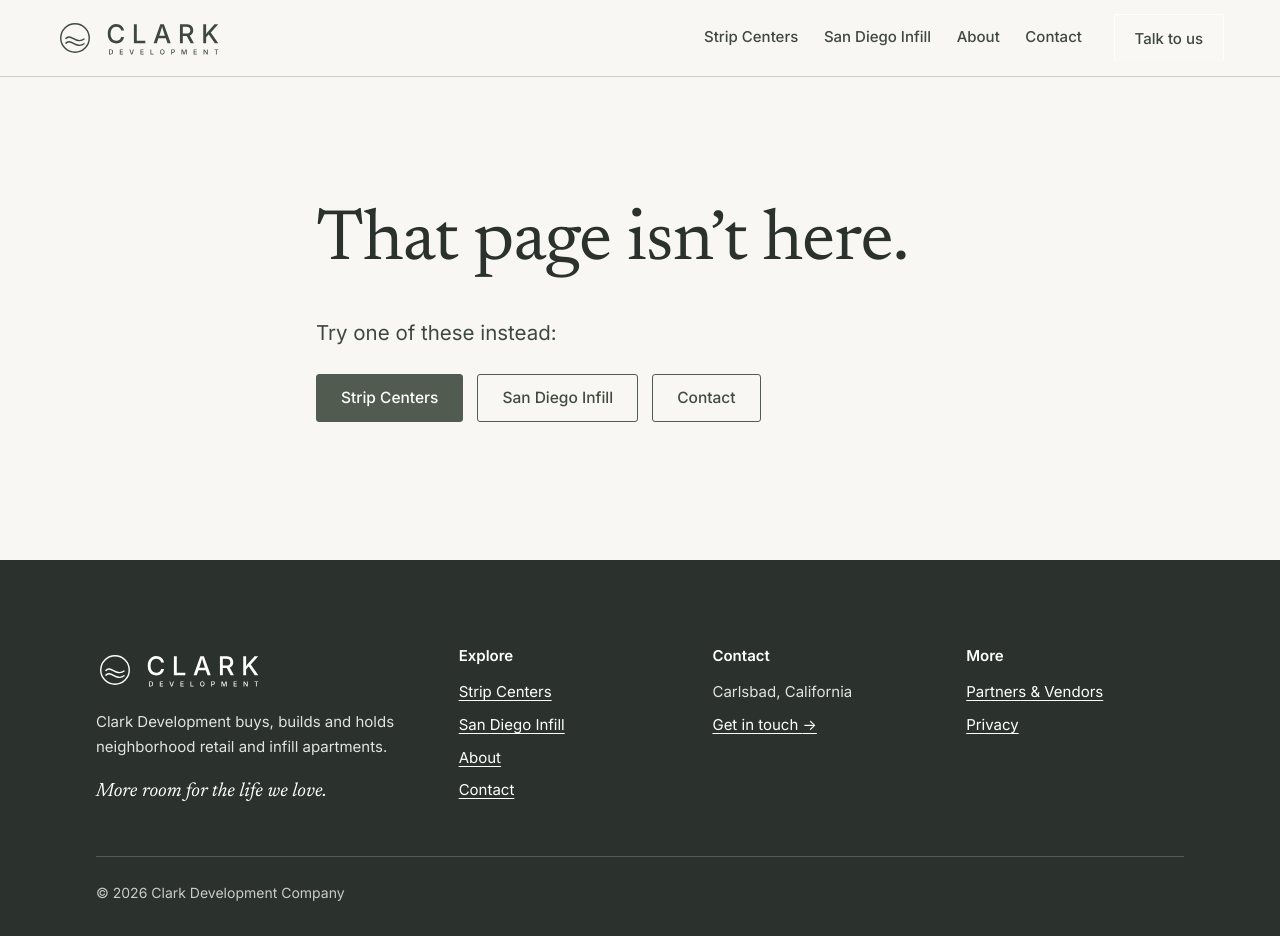
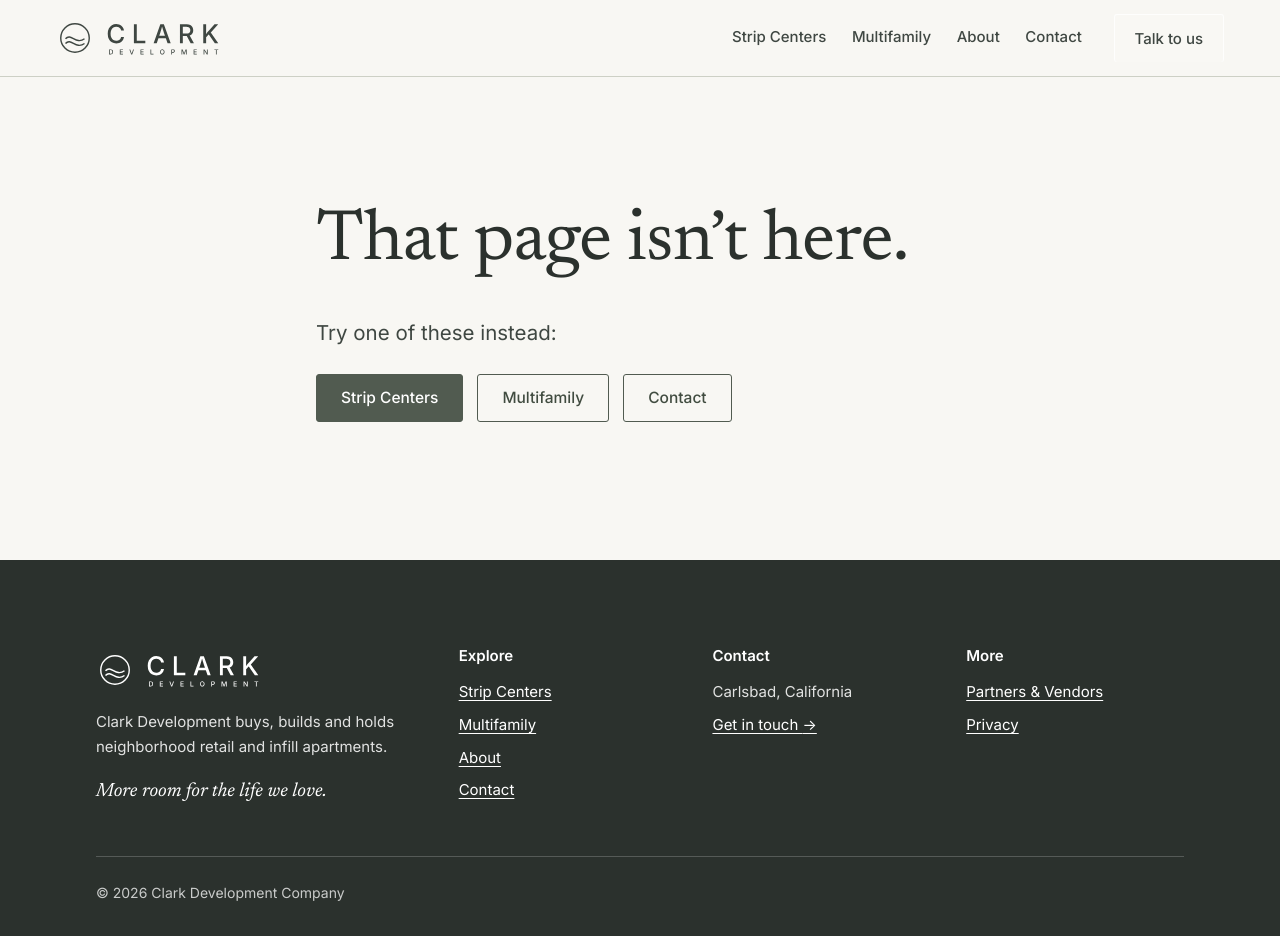
Before and after one commit to ClarkDevCo/clarkdevco-website, a plain HTML site: page 404.html in a window 1280 px wide. Drawn offline with Linux system fonts and the light colour scheme.

Commit message:
Nav: Multifamily (Chris): home, 404

```diff
--- a/404.html
+++ b/404.html
@@ -42,7 +42,7 @@
     <button class="menu-toggle" type="button" aria-expanded="false" aria-controls="site-nav">Menu</button>
     <nav class="nav" id="site-nav" aria-label="Main">
       <a href="/strip-centers/">Strip Centers</a>
-      <a href="/san-diego-infill/">San Diego Infill</a>
+      <a href="/san-diego-infill/">Multifamily</a>
       <a href="/about/">About</a>
       <a href="/contact/">Contact</a>
       <a class="btn" href="/contact/">Talk to us</a>
@@ -56,7 +56,7 @@
     <p class="lede">Try one of these instead:</p>
     <p style="display:flex;flex-wrap:wrap;gap:14px;margin-top:24px">
       <a class="btn" href="/strip-centers/">Strip Centers</a>
-      <a class="btn btn-outline" href="/san-diego-infill/">San Diego Infill</a>
+      <a class="btn btn-outline" href="/san-diego-infill/">Multifamily</a>
       <a class="btn btn-outline" href="/contact/">Contact</a>
     </p>
   </div>
@@ -74,7 +74,7 @@
         <h2>Explore</h2>
         <ul>
           <li><a href="/strip-centers/">Strip Centers</a></li>
-          <li><a href="/san-diego-infill/">San Diego Infill</a></li>
+          <li><a href="/san-diego-infill/">Multifamily</a></li>
           <li><a href="/about/">About</a></li>
           <li><a href="/contact/">Contact</a></li>
         </ul>
```
Also changed, not shown: index.html (+2 -2 lines).
